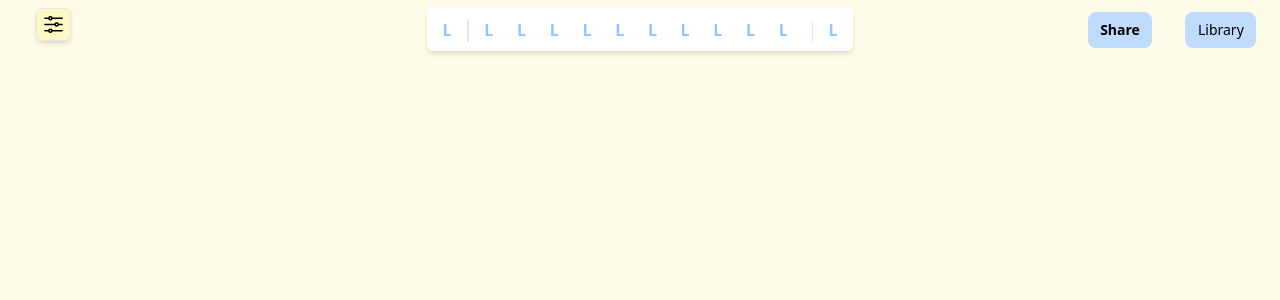
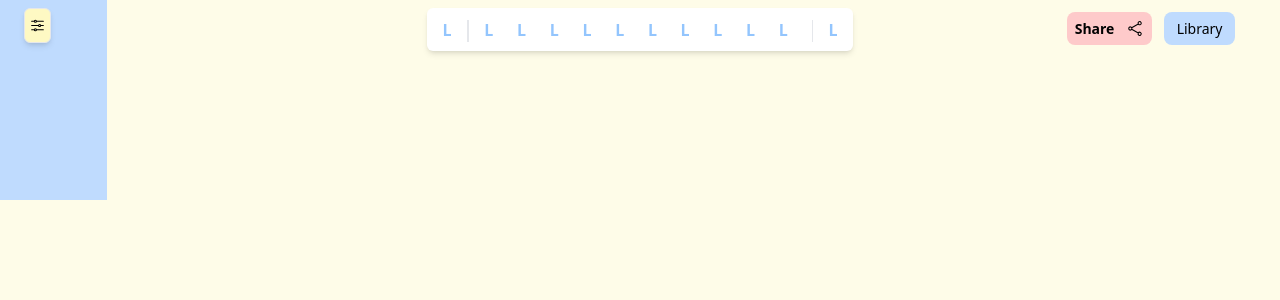
Before and after one commit to neerajkashetty/sketch_it, a React (Vite) app: page / in a window 1280 px wide. Shown: the top 300 px of the page. Built offline with nearby package versions, Linux system fonts and the light colour scheme.

Commit message:
dropdown lists

```diff
--- a/src/components/HamburgerMenu.jsx
+++ b/src/components/HamburgerMenu.jsx
@@ -1,17 +1,39 @@
-import React from "react";
-import dropDown from "../assets/dropDown.svg"
+import React, { useState } from "react";
+import dropDown from "../assets/dropDown.svg";
 
 const Menu = () => {
+  const [isOpen, setIsOpen] = useState(false);
 
-    return (
-        <div className="flex invisible md:visible items-start justify-center absolute w-1/12 h-1/6">
-        <div className="w-1/2 lg:w-1/3 p-2 lg:p-1 mt-2 h-1/4 flex justify-center items-center bg-yellow-100 border shadow-md rounded-md  absolute">
-        <div>
-         <img src={dropDown} alt="dropdown" className="w-full h-full object-contain"/>
+  const toggleDropdown = () => {
+    setIsOpen(!isOpen);
+  };
+
+  return (
+    <div className="flex flex-col invisible md:visible items-start justify-center bg-blue-200 absolute w-1/12 h-1/4">
+      <div className="w-1/2 xl:w-1/4 p-1 lg:p-1 top-2 h-1/5 flex relative left-6  justify-center items-center bg-yellow-100 border shadow-md rounded-md  absolute">
+        <div className="" onClick={toggleDropdown}>
+          <img
+            src={dropDown}
+            alt="dropdown"
+            className="w-full h-full object-contain"
+          />
         </div>
+      </div>
+      <div className="w-full h-full">
+      {isOpen && (
+        <div className="bg-green-100 w-full h-full translate-x-6 transform translate-y-2 absolute rounded-lg relative">
+          <ul className="divide-y divide-red-400  flex flex-col justify-center h-full items-center">
+            <li>Ji</li>
+            <li>Ji</li>
+            <li>Ji</li>
+            <li>Ji</li>
+            <li>Ji</li>
+          </ul>
         </div>
-        </div>
-    )
-}
+      )}
+      </div>
+    </div>
+  );
+};
 
-export default Menu
+export default Menu;
--- a/src/components/Share.jsx
+++ b/src/components/Share.jsx
@@ -1,15 +1,16 @@
 import React from "react";
-
+import ShareIcon from "../assets/shareIcon.svg"
 const Share = () => {
 
     return(
-        <div className="flex absolute mt-3 right-0 gap-3 w-1/6">
-            <div className="basis-2/4 flex justify-center rounded-lg ">
-            <button className="w-3/5 bg-blue-200 rounded-lg font-bold text-sm p-2">
-            Share
+        <div className="flex absolute mt-3 right-0 gap-3 w-1/6 h-1/6">
+            <div className="basis-2/5 h-1/4 bg-red-200 flex justify-center items-center rounded-lg ">
+            <button className="w-3/5  rounded-lg font-bold text-sm p-2">
+            <span className="text-sm lg:visible">Share</span>
             </button>
+            <img src={ShareIcon} alt="share" className="w-1/2 h-1/2"/>
             </div>
-            <div className="bg-blue-200 justify-center text-sm items-center rounded-lg font-italic flex basis-1/3">
+            <div className="bg-blue-200 justify-center h-1/4 text-sm items-center rounded-lg font-italic flex basis-1/3">
                 Library
             </div>
 
```
Also changed, not shown: src/assets/shareIcon.svg (added).
